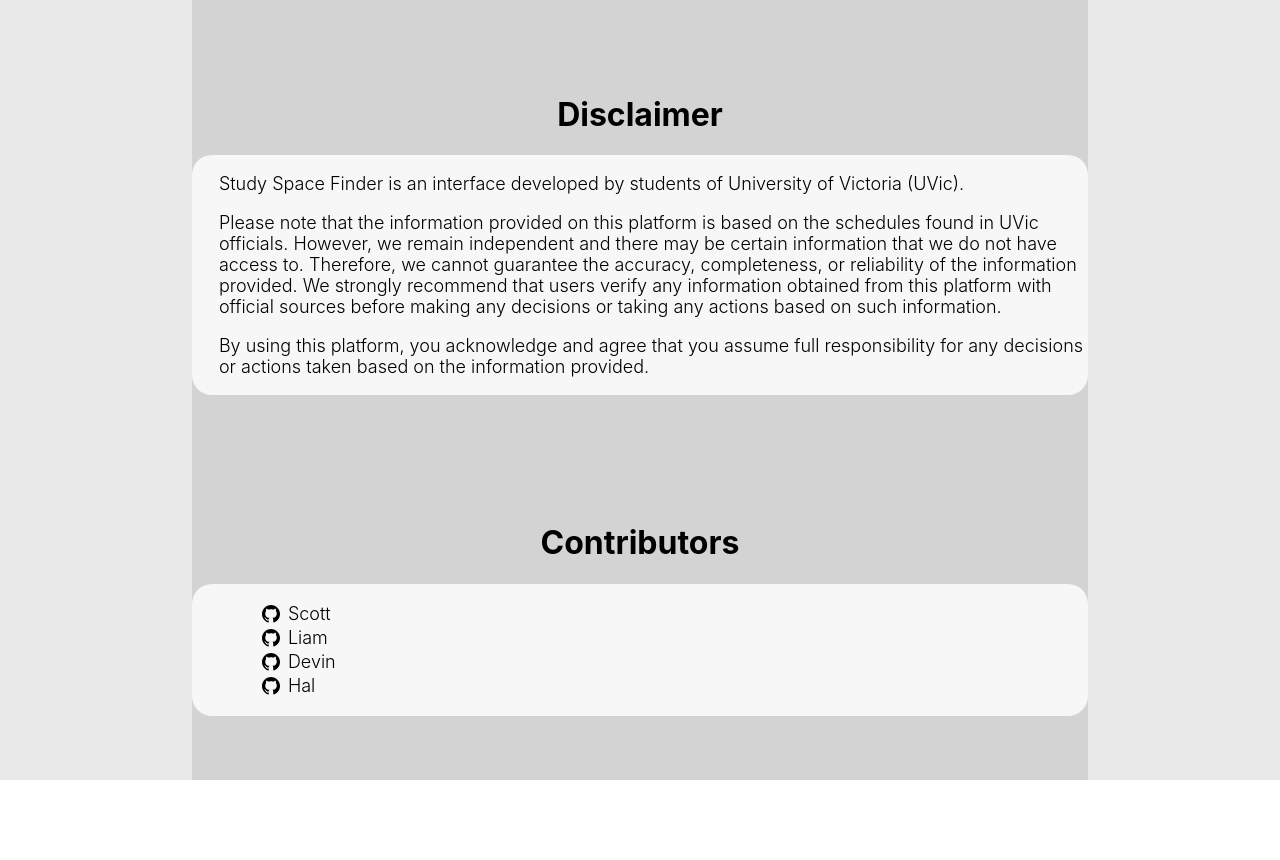
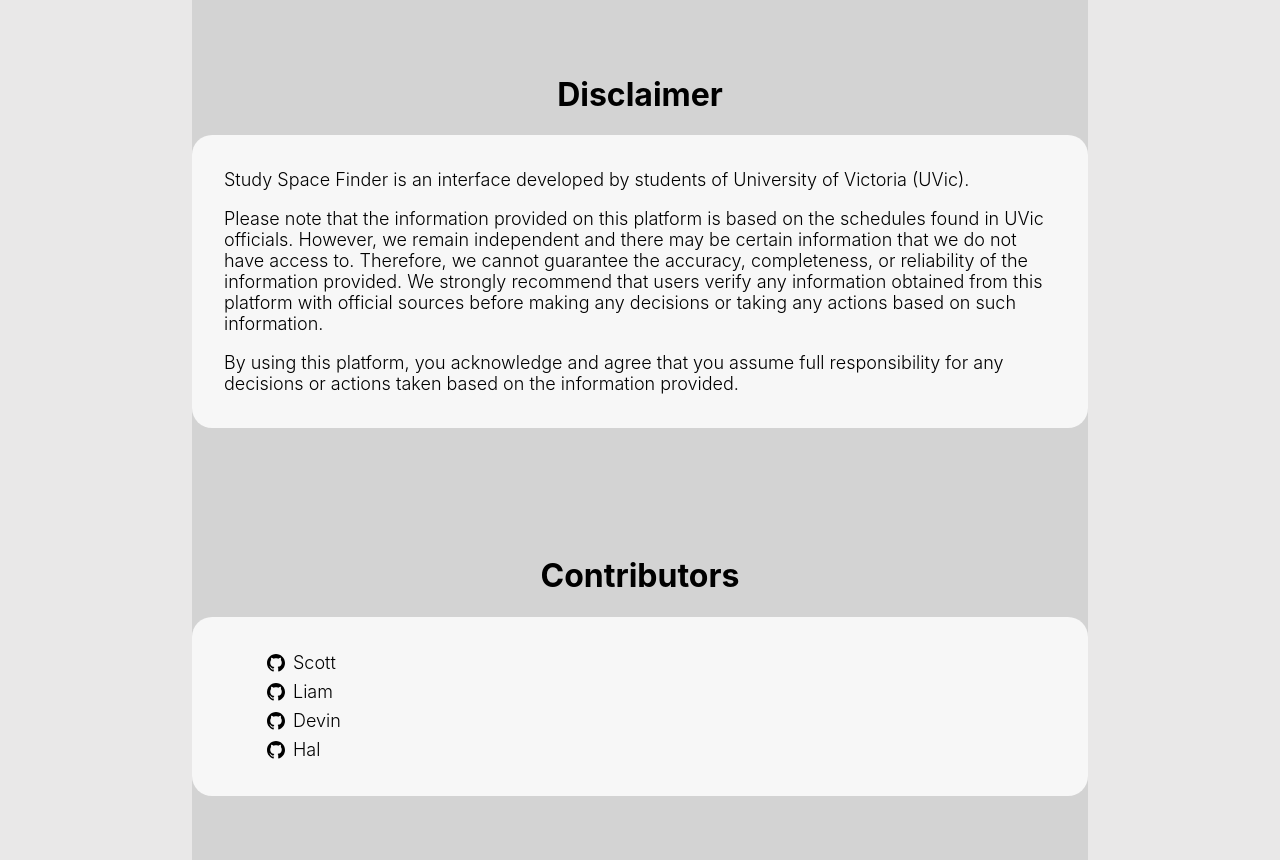
Before and after one commit to VikeLabs/StudySpaceFinder, a React (Create React App) app: page /about in a window 1280 px wide. Shown: the part 840-1700 px from the top of the page. Before the commit the page ends 1620 px from the top, so only its background shows below. Built offline with nearby package versions, Linux system fonts and the light colour scheme.

Commit message:
feat: about page

```diff
--- a/src/components/About/Divider/divider.module.css
+++ b/src/components/About/Divider/divider.module.css
@@ -1,5 +1,6 @@
 .container {
-    background-color: rgb(247, 247, 247);
-    border-radius: 20px;
-    box-shadow: inset 2px;
+  background-color: rgb(247, 247, 247);
+  border-radius: 20px;
+  box-shadow: inset 2px;
+  padding: 1rem 2rem;
 }
--- a/src/components/About/css/about.module.css
+++ b/src/components/About/css/about.module.css
@@ -1,26 +1,30 @@
 .p {
   font-size: large;
   font-weight: 350;
-  margin-left: 3%;
-  margin-top: 18px;
-  margin-bottom: 18px;
 }
 
-.p li {
-  list-style: none;
+.contributors {
+  font-size: large;
+  font-weight: 350;
 }
 
-.p a {
+.contributors li {
+  list-style: none;
+  margin: 5px 0;
+}
+
+.contributors a {
   display: flex;
   align-items: center;
+  justify-content: flex-start;
   gap: 5px;
 }
 
-.p img {
+.contributors img {
   width: auto;
   height: 1.5rem;
 }
 
-.p a:hover {
+.contributors a:hover {
   text-decoration: underline;
 }
--- a/src/components/About/index.tsx
+++ b/src/components/About/index.tsx
@@ -36,10 +36,9 @@ function About() {
           <a href="https://www.vikelabs.ca/">VikeLabs</a>, a software
           development club at UVic.
         </p>
+
         <p className={styles.p}>
-          <a href="https://github.com/Scott-Kenning/StudySpaceFinder">
-            See our GitHub repository
-          </a>
+          <a href={content.project.repo.client}>See our GitHub repository</a>
         </p>
       </Divider>
       {/* We could include a suggestions section. For example, CourseUp links to github discussions and a google form for feedback. */}
@@ -55,10 +54,10 @@ function About() {
 
       <PageTitle name="Contributors" />
       <Divider>
-        <ul className={styles.p}>
+        <ul className={styles.contributors}>
           {content.project.contributors.map(({ name, github }, i) => (
             <li key={i}>
-              <a href={github}>
+              <a href={github} target="_blank">
                 <img src={GithubSVG} alt="link to github" />
                 {name}
               </a>
```
